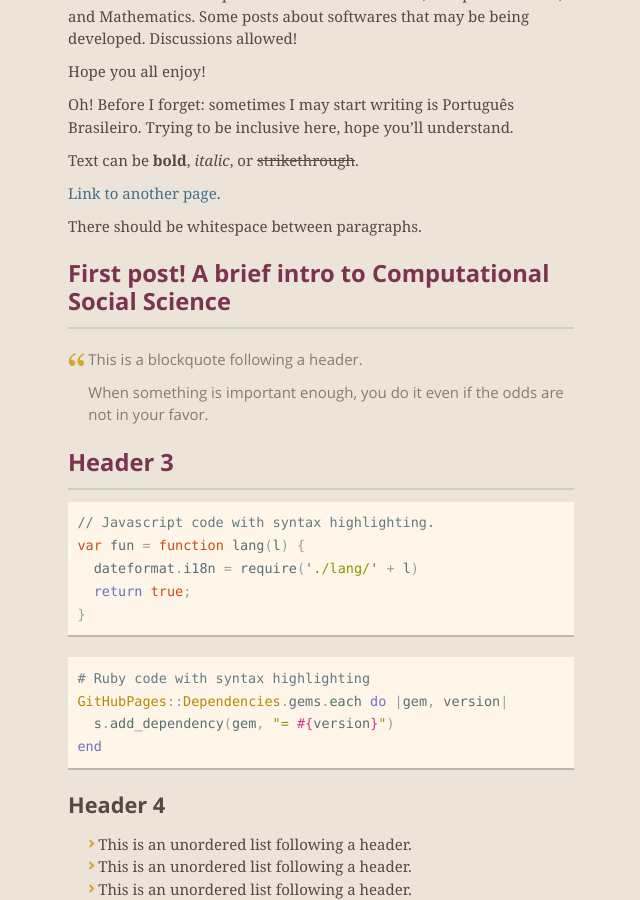
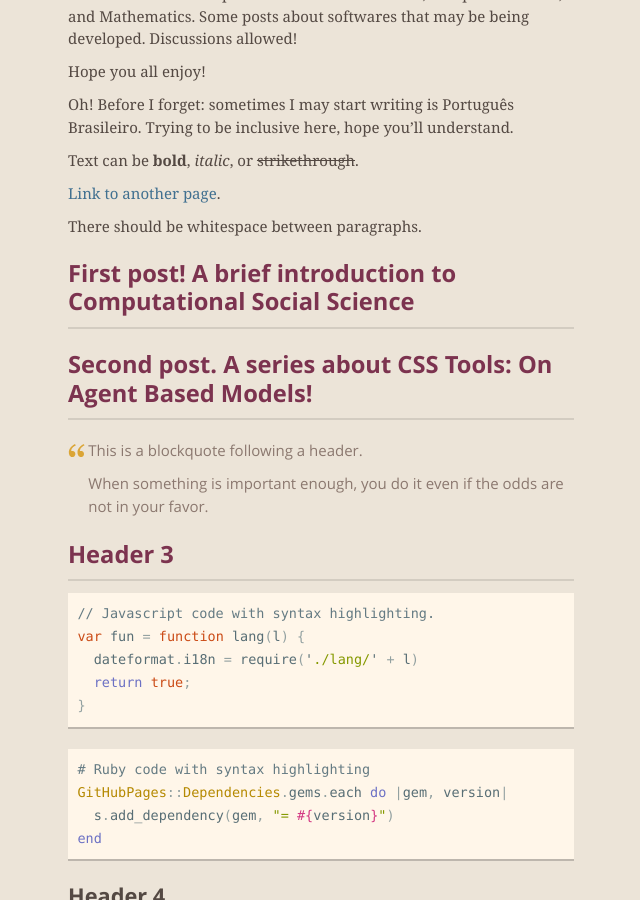
Before and after one commit to KaiqueS/KaiqueS.github.io, a Jekyll site: the page built from index.md, in a window 1280 px wide and 900 px high, scrolled down 400 px. Shown: the whole window, without its empty margins (319-959 px from the left). Built offline with Jekyll 4.4.1, drawn with Linux system fonts in a browser that asks for light colours; our own code applies the rules of GitHub Pages for plain Markdown files.

Commit message:
corrected previous push

```diff
--- a/index.md
+++ b/index.md
@@ -18,9 +18,9 @@ Text can be **bold**, _italic_, or ~~strikethrough~~.
 
 There should be whitespace between paragraphs.
 
-### First post! A brief intro to Computational Social Science
+### First post! A brief introduction to Computational Social Science
 
-
+### Second post. A series about CSS Tools: On Agent Based Models!
 
 > This is a blockquote following a header.
 >
```
